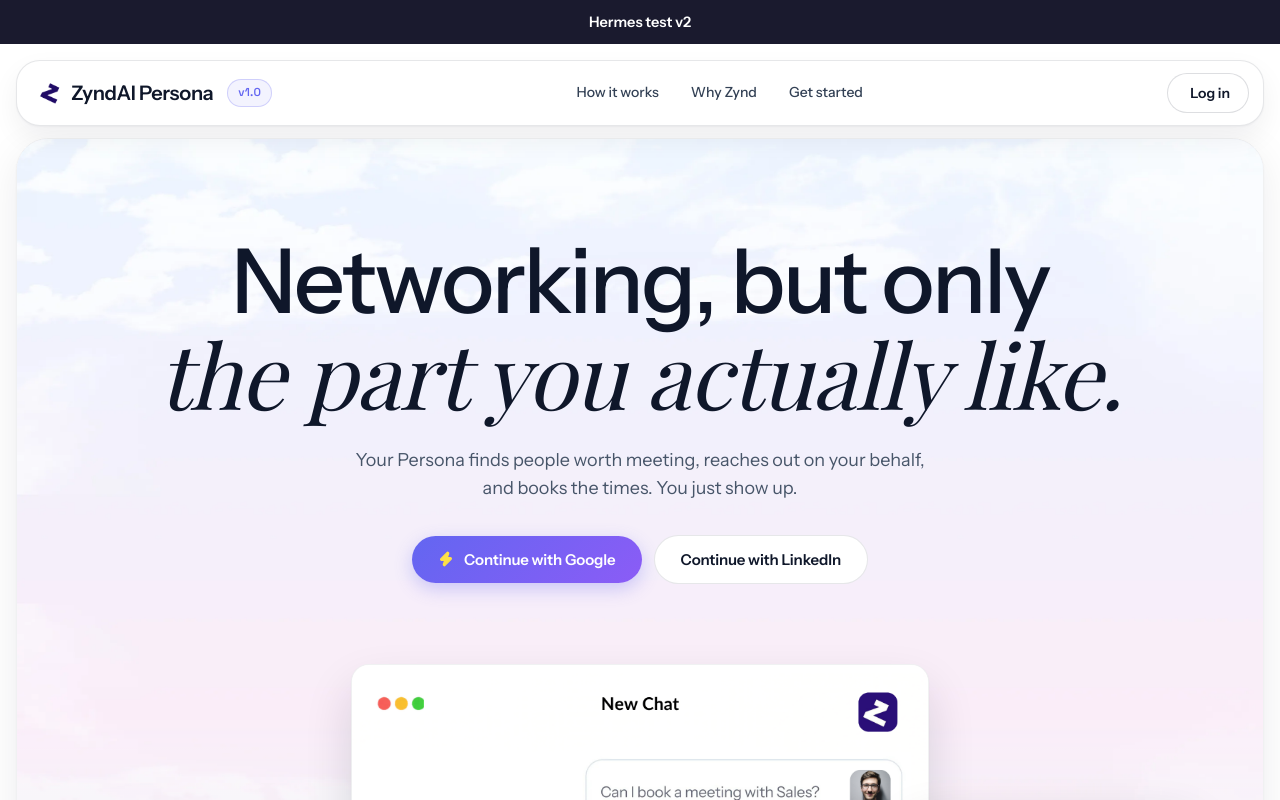
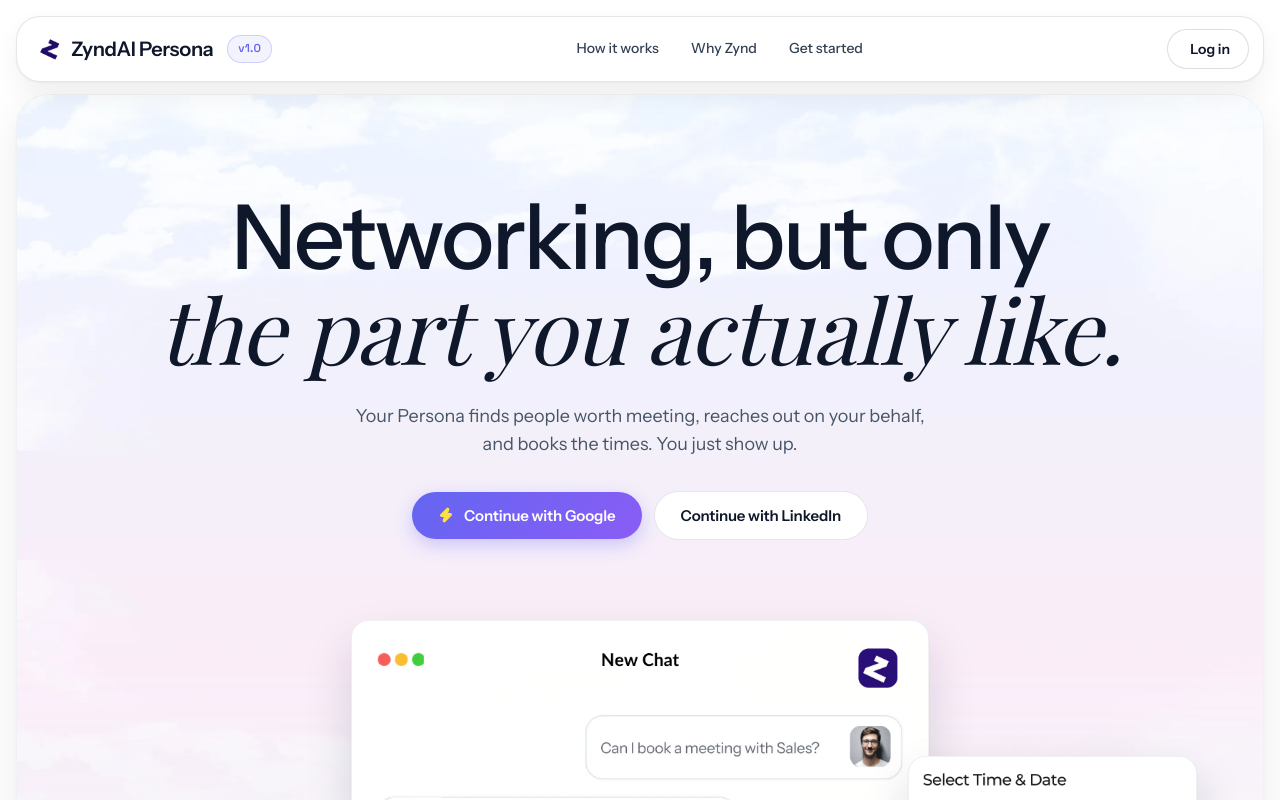
Before and after one commit to zyndai/agent-persona, a Next.js app in the folder webapp/: page / in a window 1280 px wide. Shown: the top 800 px of the page. Built offline with nearby package versions, Linux system fonts and the light colour scheme; no server answers.

Commit message:
feat: add 'Hermes test v3' line to landing page footer

```diff
--- a/webapp/src/app/LandingClientWrapper.tsx
+++ b/webapp/src/app/LandingClientWrapper.tsx
@@ -87,21 +87,6 @@
   return (
     <>
       <main className="zlanding">
-        <div
-          className="zlanding-test-banner"
-          style={{
-            width: "100%",
-            textAlign: "center",
-            padding: "0.75rem 1rem",
-            background: "#1a1a2e",
-            color: "#ffffff",
-            fontSize: "1rem",
-            fontWeight: 600,
-          }}
-        >
-          Hermes test v2
-        </div>
-
         <nav className="zlanding-nav">
           <div className="zlanding-nav-inner">
             <div className="zln-brand">
@@ -243,6 +228,7 @@
         </div>
 
         <footer className="zlanding-footer">
+          <span style={{ fontWeight: 600, color: "#0f172a" }}>Hermes test v3</span>
           <span>324 people met someone new on Zynd this week.</span>
           <div className="zlanding-footer-links">
             <a href="/terms">Terms</a>
```
